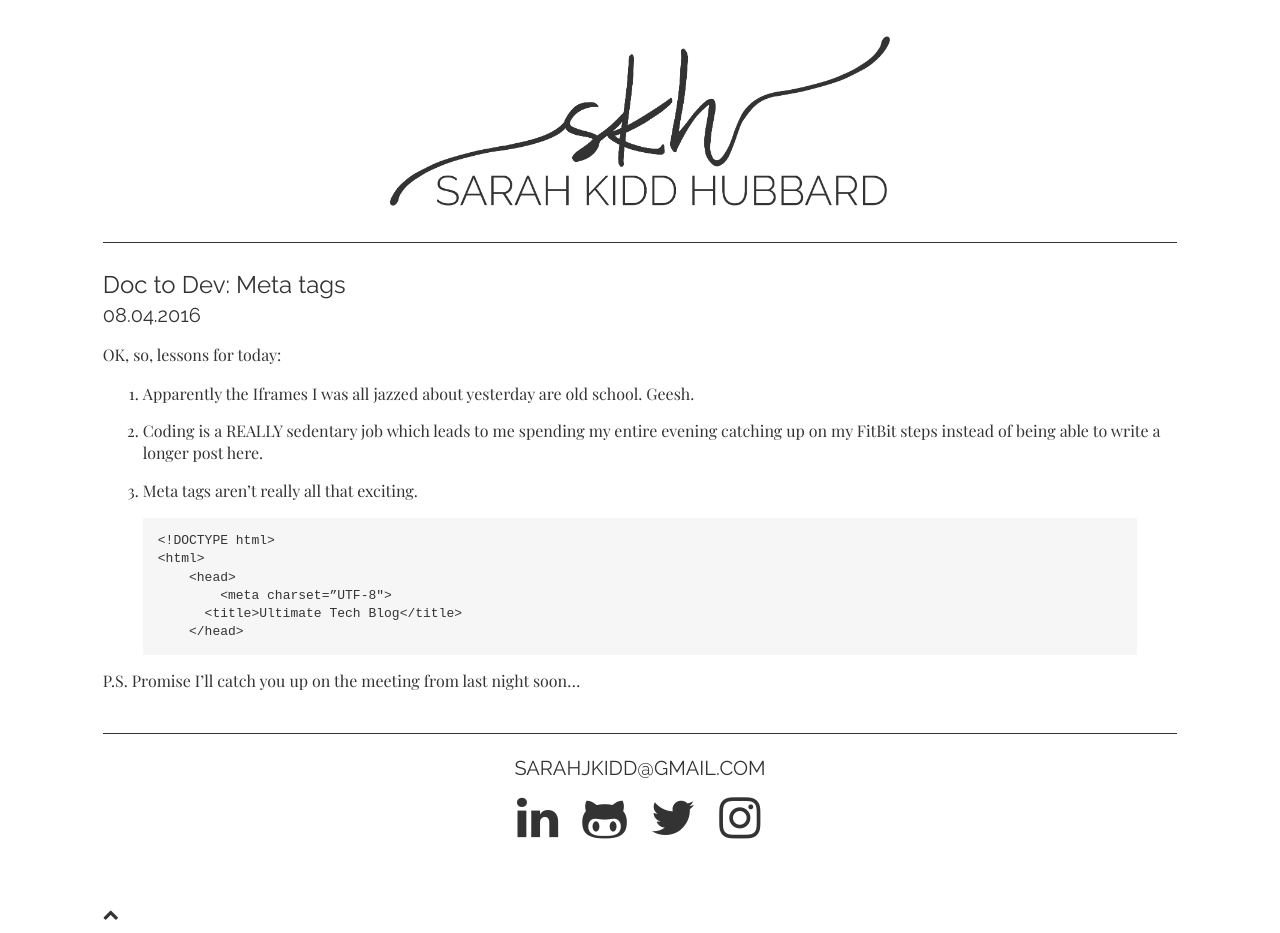
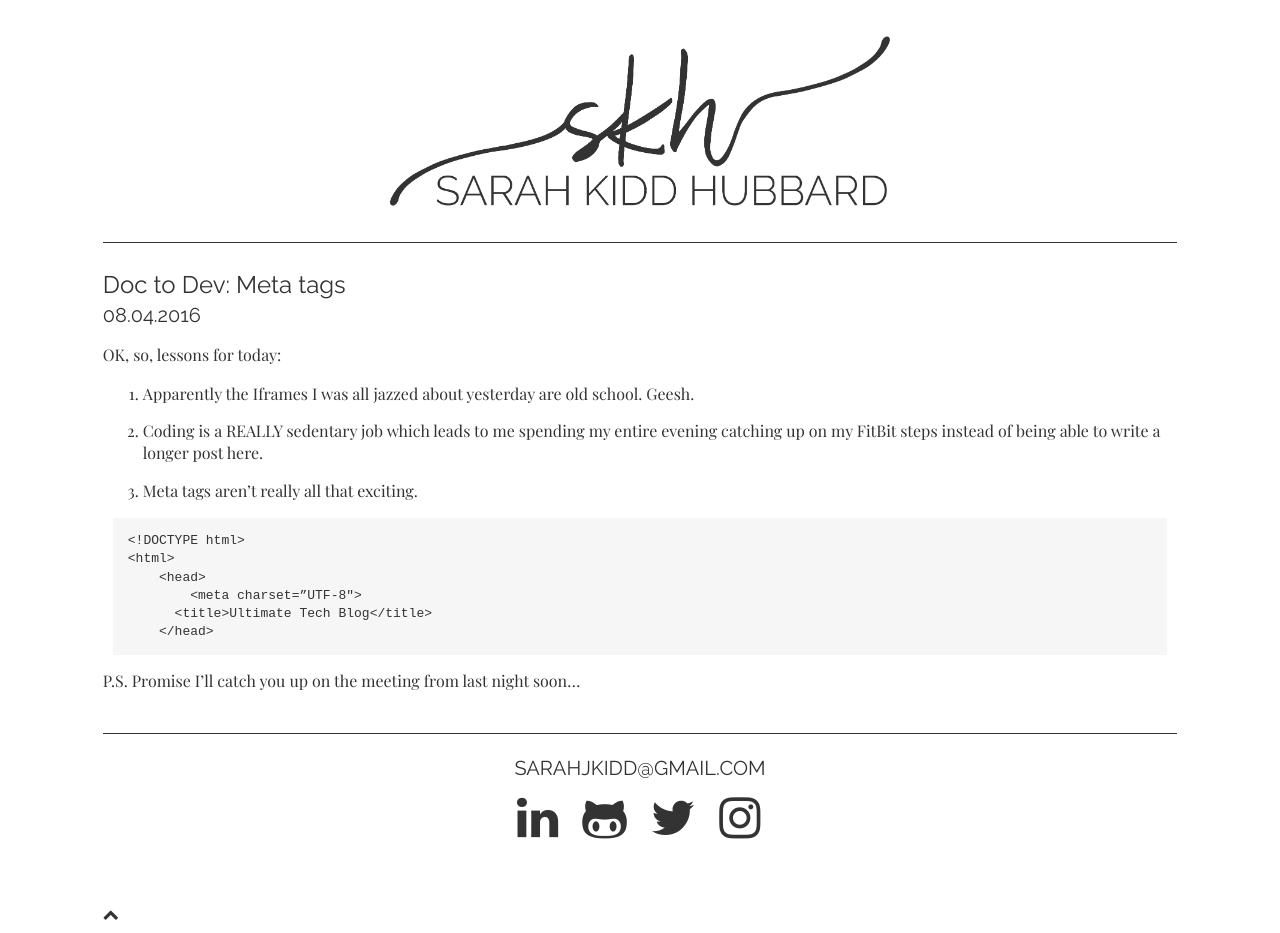
Before and after one commit to skiddhubbard/skiddhubbard.github.io, a Jekyll site: the page built from _posts/2016-08-04-doc-to-dev-meta-tags.md, in a window 1280 px wide. Built offline with Jekyll 4.4.1, drawn with Linux system fonts in a browser that asks for light colours.

Commit message:
changed highlight margins

```diff
--- a/_sass/site/_base.scss
+++ b/_sass/site/_base.scss
@@ -360,6 +360,10 @@ a {
 .wrapper {
   width: 100%;
   margin: 0px auto;
+}
+
+.highlight {
+  margin: 10px;
 }
 
 #contact-blog {
```
